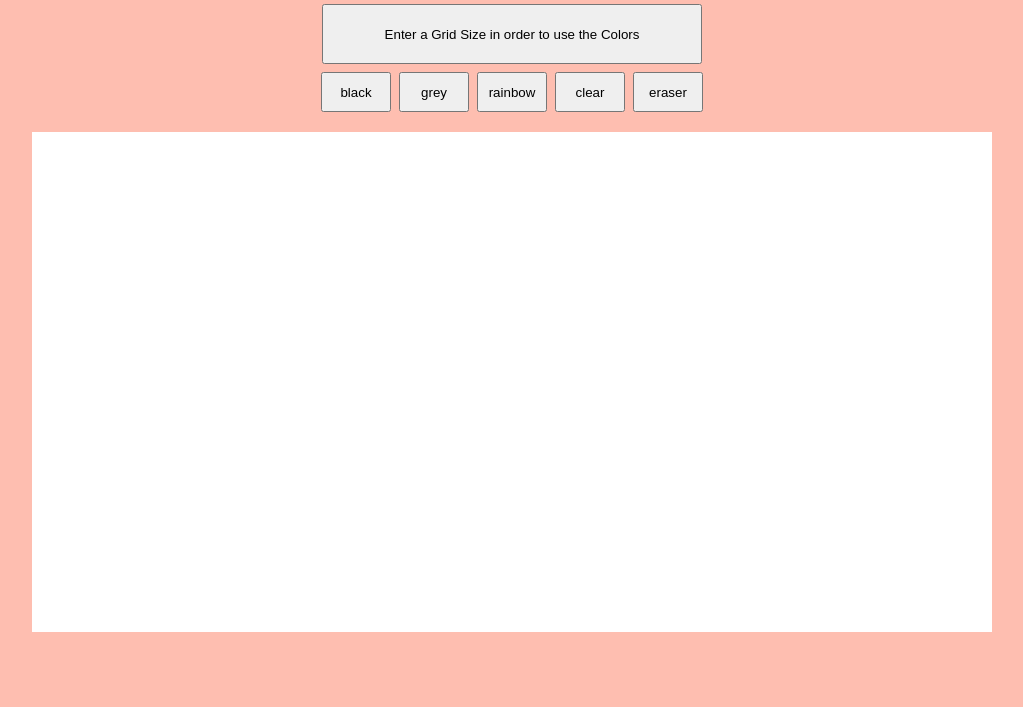
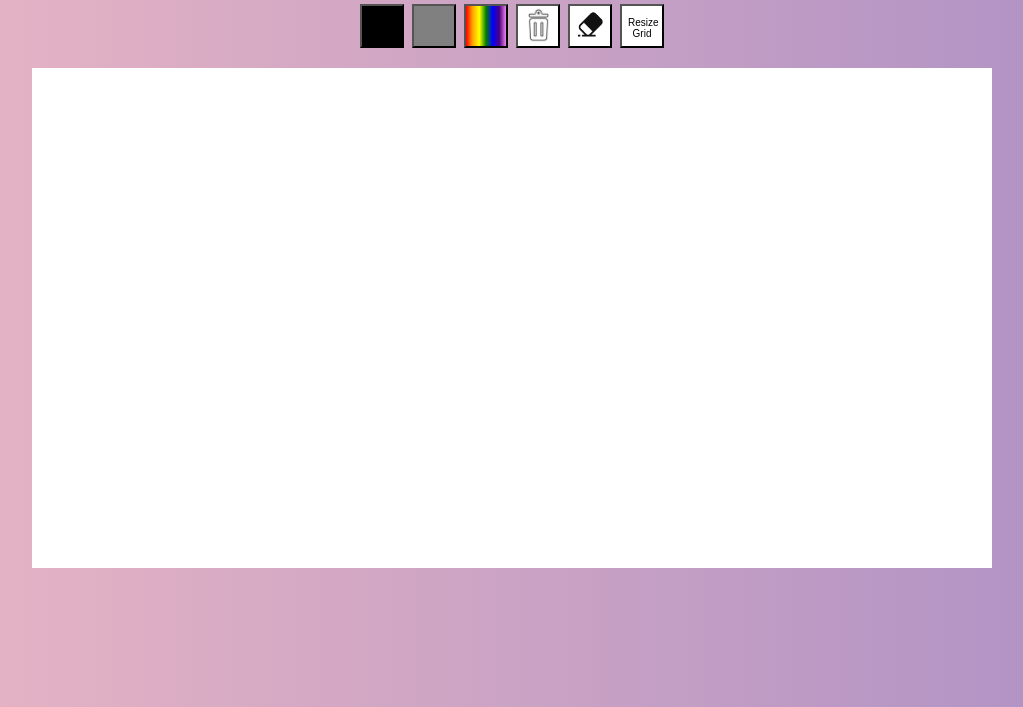
Before and after one commit to AreeshaJat/Etch-a-Sketch, a plain HTML site: page index.html in a window 1280 px wide. Shown: the part 93-800 px from the top of the page, without its empty margins (128-1151 px from the left). Drawn offline with Linux system fonts and the light colour scheme.

Commit message:
fixed up the UI to make it more user friendly

```diff
--- a/index.html
+++ b/index.html
@@ -8,13 +8,15 @@
 </head>
 <body>
     <div class="title">Etch-a-Sketch!</div>
-    <button class="firstQuestion" id="promptQuestion">Enter a Grid Size in order to use the Colors</button>
     <div class="buttons">
-        <button id="black">black</button>
-        <button id="grey">grey</button>
-        <button id="rainbow">rainbow</button>
-        <button id="clear" type="reset">clear</button>
-        <button id="eraser">eraser</button>
+        <button id="black"></button>
+        <button id="grey"></button>
+        <button id="rainbow"></button>
+        <button id="clear" type="reset"></button>
+        <button id="eraser"></button>
+        <button id="promptQuestion">
+            <p>Resize Grid</p>
+        </button>
     </div>
 
     <div class="container"></div>
--- a/script.js
+++ b/script.js
@@ -10,7 +10,7 @@ const eraserButton = document.getElementById('eraser');
 const clearButton = document.getElementById('clear');
 const promptQuestion = document.getElementById('promptQuestion');
 
-let currentColor = 'white';
+let currentColor = 'black';
 let lastInput;
 
 blackButton.addEventListener("click", function() {
@@ -93,3 +93,5 @@ promptQuestion.addEventListener("click", function() {
     //Calling the function if input is valid
     createGrid(input);
 });
+
+createGrid(25);
--- a/styles.css
+++ b/styles.css
@@ -5,7 +5,12 @@ body {
     justify-content: center;
     align-items: center;
     margin: 0; /* gets rid of the white border around flex-container */
-    background-color: #FEBEB0;
+    background-image: linear-gradient(to right, rgba(213, 109, 137, 0.5) , rgba(90, 34, 139, 0.5));
+    /*background-image: linear-gradient(to right, rgba(102, 51, 153, 0.5) , rgba(22, 160, 133, 0.5));*/
+    /*background-image: linear-gradient(to right, rgba(196, 77, 86, 0.5) , rgba(27, 163, 156, 0.5));*/
+    /*background-image: linear-gradient(to right, rgba(213, 184, 255, 0.5) , rgba(210, 238, 130, 0.5));*/
+    /*background-image: linear-gradient(to right, rgba(255, 0, 0, 0.5) , rgba(255, 255, 0, 0.5));*/
+   /*background-color: #F5F5DC;*/
 }
 
 .title {
@@ -22,16 +27,47 @@ body {
     padding-bottom: 20px;
 }
 
-#black, #grey, #rainbow, #clear, #eraser{
-    height: 40px;
-    width: 70px;
+#black, #grey, #rainbow, #clear, #eraser, #promptQuestion{
+    height: 44px;
+    width: 44px;
     margin: 0 4px;
 }
 
-.firstQuestion {
-    height: 60px;
-    width: 380px;
-    margin-bottom: 8px;
+#black {
+    background-color: black;
+}
+
+#grey {
+    background-color: grey;
+}
+
+#rainbow {
+    background-image: linear-gradient(to right, red,orange,yellow,green,blue,indigo,violet);
+}
+
+#clear {
+    background-image: url(./images/trashCan.png);
+    background-size: contain; /* to make the entire image fit within the button */
+    background-repeat: no-repeat;
+    background-position: center;
+    background-color: white;
+}
+
+#eraser {
+    background-image: url(./images/eraser.png);
+    background-size: contain; /* to make the entire image fit within the button */
+    background-repeat: no-repeat;
+    background-position: center;
+    background-color: white;
+}
+
+#promptQuestion {
+    background-color: white;
+}
+
+p {
+    font-size: 10px;
+    text-align: center;
 }
 
 .column {
```
Also changed, not shown: images/eraser.png (added), images/trashCan.png (added).
